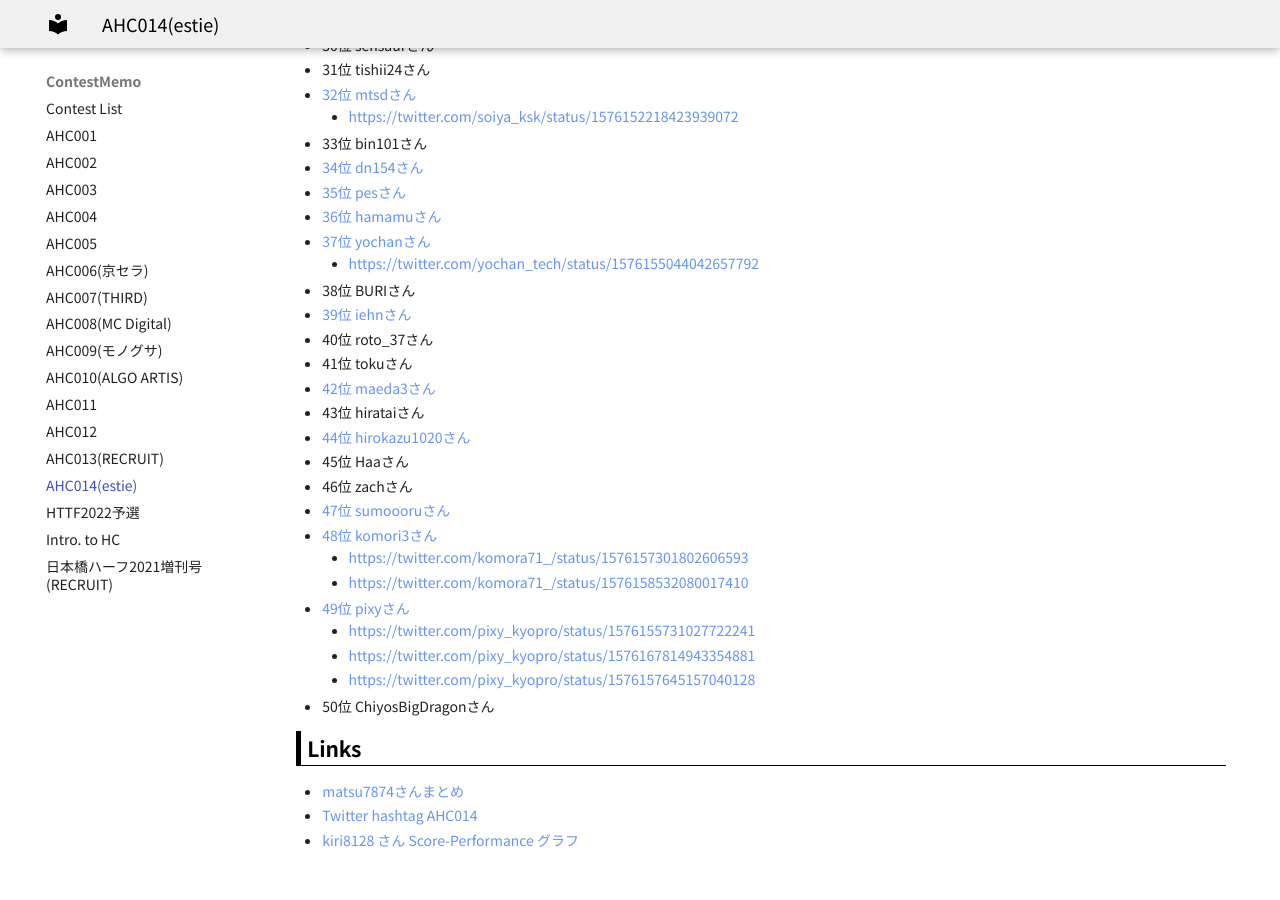
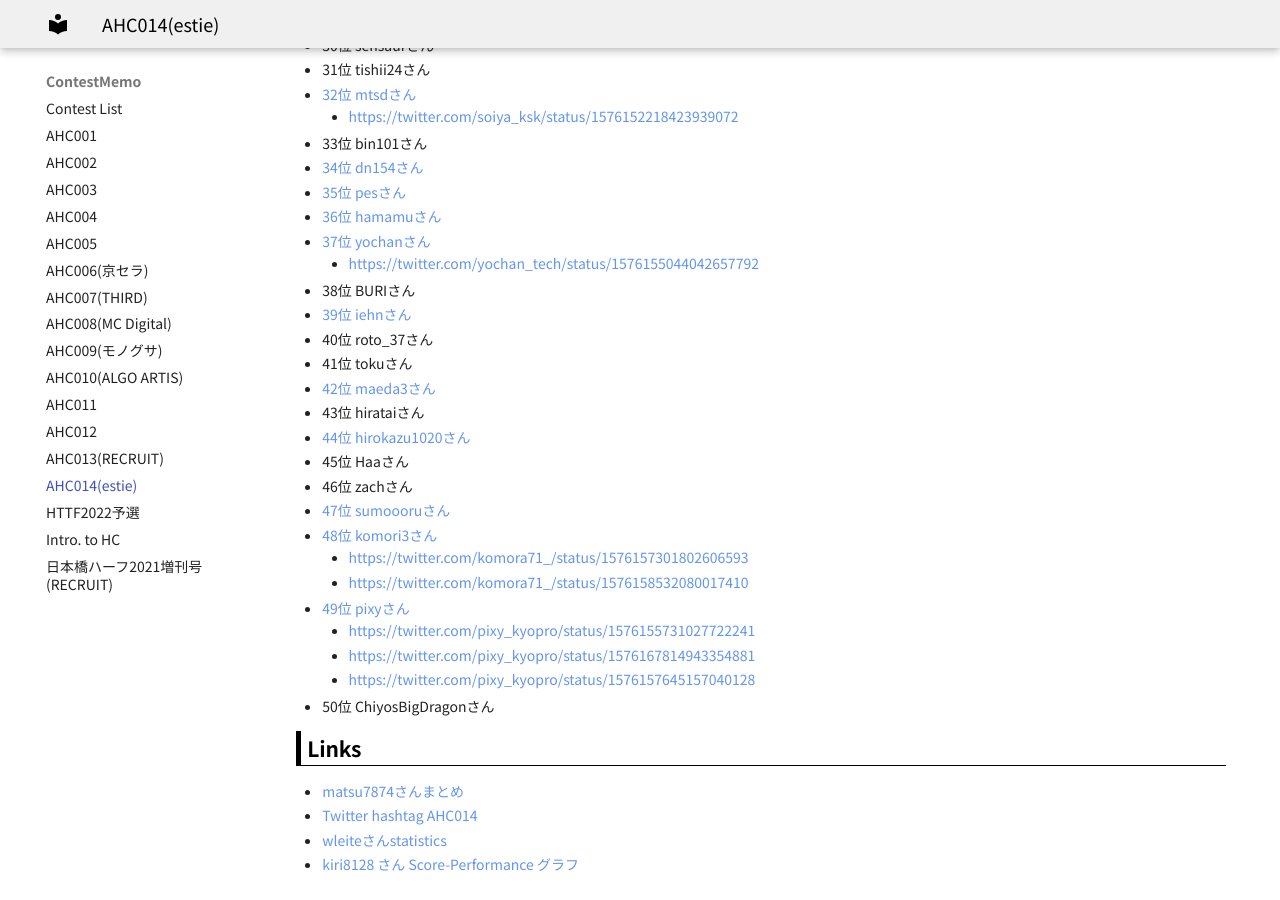
Before and after one commit to jetbead/AtCoderHeuristicContestMemo, an MkDocs documentation site: the page built from docs/ContestMemo/ahc014.md, in a window 1280 px wide and 900 px high, scrolled down 5134 px. Built offline with MkDocs 1.6.1 and Material for MkDocs 9.7.7, drawn with Linux system fonts in a browser that asks for light colours; some web fonts are replaced; before the commit the page ends 6009 px from its top, so only the background shows below that.

Commit message:
Update ahc014.md

```diff
--- a/docs/ContestMemo/ahc014.md
+++ b/docs/ContestMemo/ahc014.md
@@ -243,4 +243,5 @@ title: AHC014(estie)
 
 - [matsu7874さんまとめ](https://togetter.com/li/1952553)
 - [Twitter hashtag AHC014](https://twitter.com/hashtag/AHC014)
+- [wleiteさんstatistics](https://tc-wleite.github.io/ahc014.html)
 - [kiri8128 さん Score-Performance グラフ](https://twitter.com/kiri8128/status/1576456482803298304)
```
